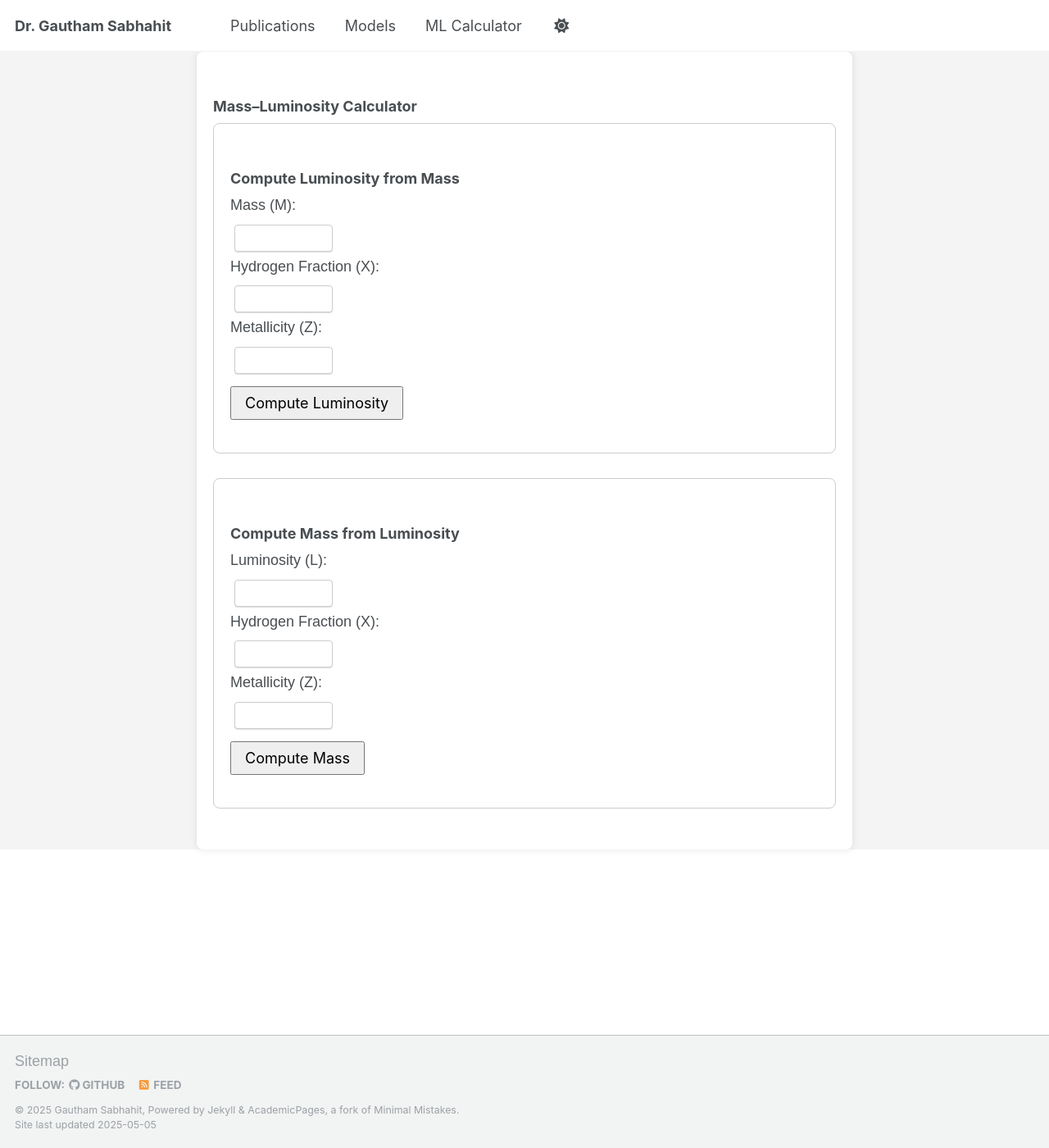
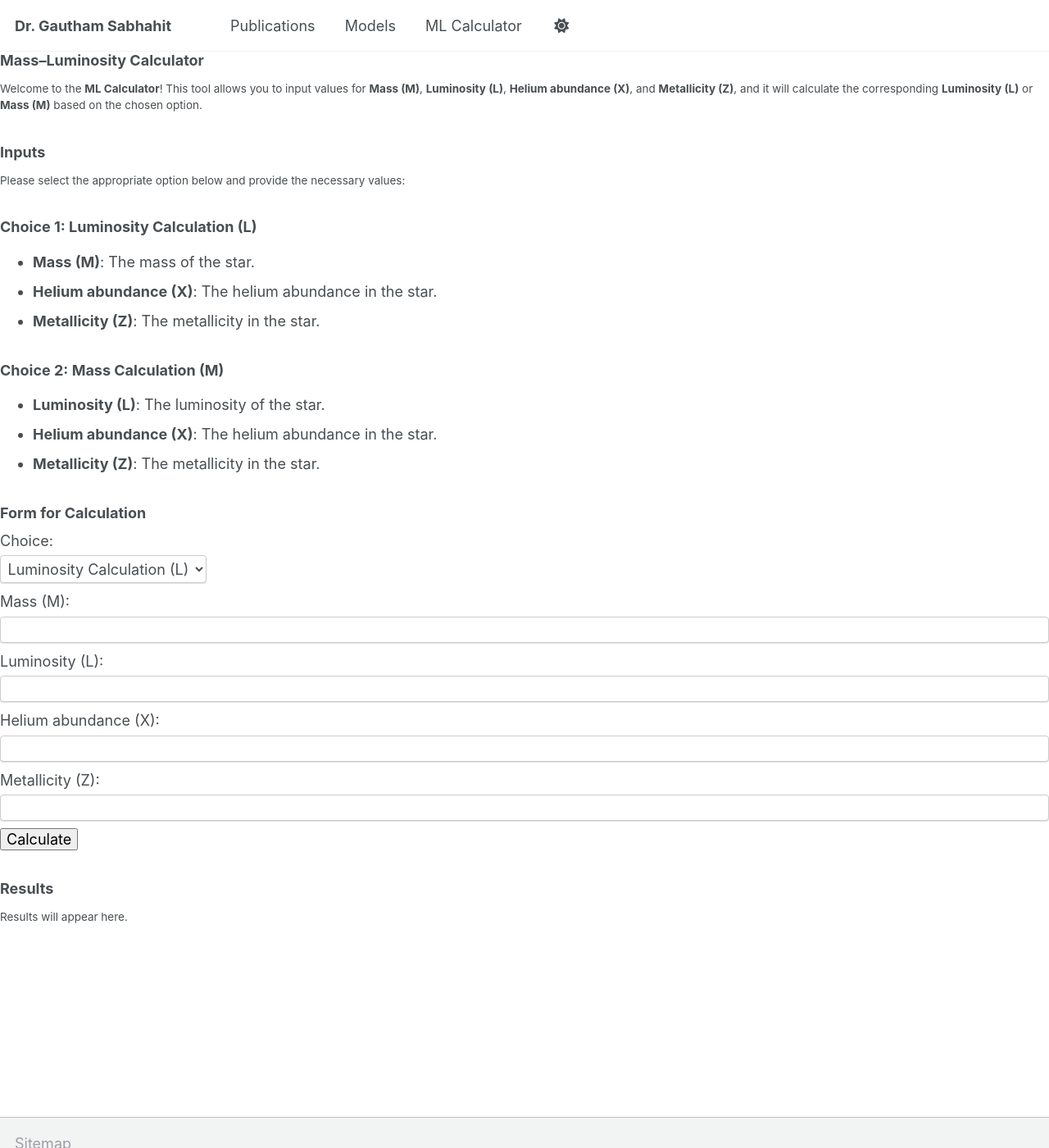
Before and after one commit to Mdot-com/mdot.com, a Jekyll site: the page built from ml-calculator.md, in a window 1280 px wide and 1400 px high. Shown: the whole window at 82% size. Built offline with Jekyll 4.4.1, drawn with Linux system fonts in a browser that asks for light colours.

Commit message:
Update ml-calculator.md

```diff
--- a/ml-calculator.md
+++ b/ml-calculator.md
@@ -3,162 +3,119 @@ layout: default
 title: Mass–Luminosity Calculator
 ---
 
+# Mass–Luminosity Calculator
 
+Welcome to the **ML Calculator**! This tool allows you to input values for **Mass (M)**, **Luminosity (L)**, **Helium abundance (X)**, and **Metallicity (Z)**, and it will calculate the corresponding **Luminosity (L)** or **Mass (M)** based on the chosen option.
 
-<html lang="en">
-<head>
-  <meta charset="UTF-8">
-  <meta name="viewport" content="width=device-width, initial-scale=1.0">
-  <title>Mass–Luminosity Calculator</title>
-  <link rel="stylesheet" href="https://cdn.jsdelivr.net/npm/katex@0.16.7/dist/katex.min.css">
-  <style>
-    body {
-      font-family: Arial, sans-serif;
-      margin: 0;
-      padding: 0;
-      background-color: #f4f4f4;
-    }
-    .calculator-container {
-      width: 100%;
-      max-width: 800px;
-      margin: 0 auto;
-      padding: 20px;
-      background-color: white;
-      border-radius: 8px;
-      box-shadow: 0 0 10px rgba(0, 0, 0, 0.1);
-    }
-    .section {
-      margin-bottom: 30px;
-      padding: 20px;
-      border: 1px solid #ccc;
-      border-radius: 8px;
-    }
-    input {
-      margin: 5px;
-      padding: 5px;
-      width: 120px;
-    }
-    button {
-      padding: 8px 16px;
-      margin-top: 10px;
-      cursor: pointer;
-    }
-    .output {
-      margin-top: 20px;
-    }
-  </style>
-</head>
-<body>
+## Inputs
 
-  <div class="calculator-container">
-    <h2>Mass–Luminosity Calculator</h2>
-    <div class="section">
-      <h3>Compute Luminosity from Mass</h3>
-      <label>Mass (M):</label>
-      <input type="number" id="massInput" step="any"><br>
-      <label>Hydrogen Fraction (X):</label>
-      <input type="number" id="hydrogenInput1" step="any"><br>
-      <label>Metallicity (Z):</label>
-      <input type="number" id="ZInput1" step="any"><br>
-      <button onclick="getLuminosity()">Compute Luminosity</button>
-      <div id="luminosityResult" class="output"></div>
-    </div>
+Please select the appropriate option below and provide the necessary values:
 
-    <div class="section">
-      <h3>Compute Mass from Luminosity</h3>
-      <label>Luminosity (L):</label>
-      <input type="number" id="luminosityInput" step="any"><br>
-      <label>Hydrogen Fraction (X):</label>
-      <input type="number" id="hydrogenInput2" step="any"><br>
-      <label>Metallicity (Z):</label>
-      <input type="number" id="ZInput2" step="any"><br>
-      <button onclick="getMass()">Compute Mass</button>
-      <div id="massResult" class="output"></div>
-    </div>
-  </div>
+### Choice 1: Luminosity Calculation (L)
+- **Mass (M)**: The mass of the star.
+- **Helium abundance (X)**: The helium abundance in the star.
+- **Metallicity (Z)**: The metallicity in the star.
 
-  <!-- Load KaTeX -->
-  <script src="https://cdn.jsdelivr.net/npm/katex@0.16.7/dist/katex.min.js"></script>
-  <script src="https://cdn.jsdelivr.net/npm/katex@0.16.7/dist/contrib/auto-render.min.js" onload="renderMathInElement(document.body, {delimiters: [{left: '\\(', right: '\\)', display: false}]});"></script>
+### Choice 2: Mass Calculation (M)
+- **Luminosity (L)**: The luminosity of the star.
+- **Helium abundance (X)**: The helium abundance in the star.
+- **Metallicity (Z)**: The metallicity in the star.
 
-  <script>
-    function renderLatex(targetId, content) {
-      const el = document.getElementById(targetId);
-      el.innerHTML = '';
-      const lines = content.split('<br>');
-      lines.forEach(line => {
-        const span = document.createElement('div');
-        katex.render(line, span, { throwOnError: false });
-        el.appendChild(span);
-      });
-    }
+## Form for Calculation
 
-    async function getLuminosity() {
-      const m = parseFloat(document.getElementById('massInput').value);
-      const x = parseFloat(document.getElementById('hydrogenInput1').value);
-      const Z = parseFloat(document.getElementById('ZInput1').value);
+<form id="calculator-form">
+    <label for="choice">Choice:</label>
+    <select id="choice" name="choice">
+        <option value="1">Luminosity Calculation (L)</option>
+        <option value="2">Mass Calculation (M)</option>
+    </select>
+    <br><br>
 
-      if (isNaN(m) || isNaN(x) || isNaN(Z)) {
-        return alert("Please fill in all fields with valid numbers.");
-      }
+    <label for="m">Mass (M):</label>
+    <input type="number" id="m" name="m" step="any">
+    <br><br>
 
-      try {
-        const response = await fetch("https://nnv5wacde8.execute-api.eu-north-1.amazonaws.com/ML-calc", {
-          method: "POST",
-          headers: { "Content-Type": "application/json" },
-          body: JSON.stringify({ mode: "luminosity", m, x, Z })
-        });
+    <label for="l">Luminosity (L):</label>
+    <input type="number" id="l" name="l" step="any">
+    <br><br>
 
-        if (!response.ok) {
-          throw new Error(`HTTP error! status: ${response.status}`);
+    <label for="x">Helium abundance (X):</label>
+    <input type="number" id="x" name="x" step="any">
+    <br><br>
+
+    <label for="z">Metallicity (Z):</label>
+    <input type="number" id="z" name="z" step="any">
+    <br><br>
+
+    <button type="button" onclick="calculate()">Calculate</button>
+</form>
+
+## Results
+
+<div id="output">
+    <p>Results will appear here.</p>
+</div>
+
+<script>
+    function calculate() {
+        const choice = document.getElementById('choice').value;
+        const m = parseFloat(document.getElementById('m').value);
+        const l = parseFloat(document.getElementById('l').value);
+        const x = parseFloat(document.getElementById('x').value);
+        const z = parseFloat(document.getElementById('z').value);
+
+        let data = {};
+
+        if (choice === '1') {
+            if (!m || !x || !z) {
+                alert('Please enter Mass (M), Helium abundance (X), and Metallicity (Z) for Luminosity calculation.');
+                return;
+            }
+            data = {
+                "choice": "1",
+                "Z": z,
+                "m": m,
+                "x": x
+            };
+        } else if (choice === '2') {
+            if (!l || !x || !z) {
+                alert('Please enter Luminosity (L), Helium abundance (X), and Metallicity (Z) for Mass calculation.');
+                return;
+            }
+            data = {
+                "choice": "2",
+                "Z": z,
+                "L": l,
+                "x": x
+            };
         }
 
-        const data = await response.json();
-        const latex =
-          "\\text{Minimum } \\log(L/L_\\odot):\\ " + data.L_min.toFixed(5) + "<br>" +
-          "\\text{Maximum } \\log(L/L_\\odot):\\ " + data.L_max.toFixed(5) + "<br>" +
-          "\\text{Pure He } \\log(L/L_\\odot):\\ " + data.L_pure_He.toFixed(5);
-
-        renderLatex("luminosityResult", latex);
-      } catch (error) {
-        console.error("Error:", error);
-        alert("Error: " + error.message);
-      }
+        fetch('https://nnv5wacde8.execute-api.eu-north-1.amazonaws.com/ML-calc', {
+            method: 'POST',
+            headers: {
+                'Content-Type': 'application/json'
+            },
+            body: JSON.stringify(data)
+        })
+        .then(response => response.json())
+        .then(data => {
+            let output = document.getElementById('output');
+            if (choice === '1') {
+                output.innerHTML = `
+                    <p><strong>L_min:</strong> ${data.L_min}</p>
+                    <p><strong>L_max:</strong> ${data.L_max}</p>
+                    <p><strong>Pure_He_Luminosity:</strong> ${data.Pure_He_Luminosity}</p>
+                `;
+            } else if (choice === '2') {
+                output.innerHTML = `
+                    <p><strong>M_min:</strong> ${data.M_min}</p>
+                    <p><strong>M_max:</strong> ${data.M_max}</p>
+                    <p><strong>Pure_He_Mass:</strong> ${data.Pure_He_Mass}</p>
+                `;
+            }
+        })
+        .catch(error => {
+            document.getElementById('output').innerHTML = '<p style="color: red;">Error: ' + error.message + '</p>';
+        });
     }
-
-    async function getMass() {
-      const L = parseFloat(document.getElementById('luminosityInput').value);
-      const x = parseFloat(document.getElementById('hydrogenInput2').value);
-      const Z = parseFloat(document.getElementById('ZInput2').value);
-
-      if (isNaN(L) || isNaN(x) || isNaN(Z)) {
-        return alert("Please fill in all fields with valid numbers.");
-      }
-
-      try {
-        const response = await fetch("https://nnv5wacde8.execute-api.eu-north-1.amazonaws.com/ML-calc", {
-          method: "POST",
-          headers: { "Content-Type": "application/json" },
-          body: JSON.stringify({ mode: "mass", L, x, Z })
-        });
-
-        if (!response.ok) {
-          throw new Error(`HTTP error! status: ${response.status}`);
-        }
-
-        const data = await response.json();
-        const latex =
-          "\\text{Minimum mass } (M/M_\\odot):\\ " + data.M_min + "<br>" +
-          "\\text{Maximum mass } (M/M_\\odot):\\ " + data.M_max + "<br>" +
-          "\\text{Pure He mass } (M/M_\\odot):\\ " + data.M_pure_He;
-
-        renderLatex("massResult", latex);
-      } catch (error) {
-        console.error("Error:", error);
-        alert("Error: " + error.message);
-      }
-    }
-  </script>
-
-</body>
-</html>
+</script>
```
